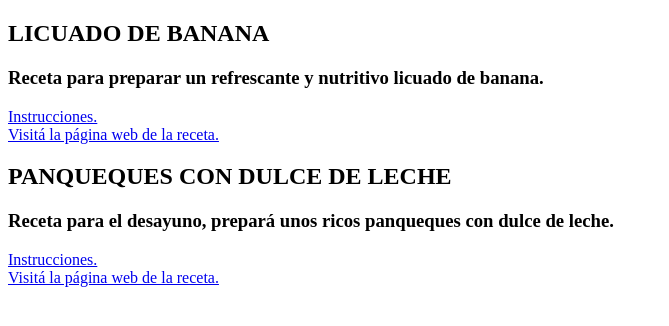
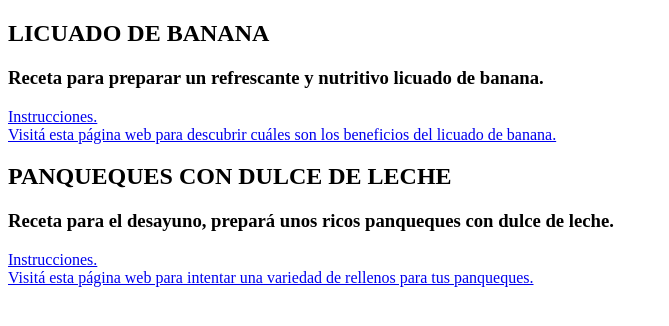
Before and after one commit to melisa-latorre/PotreroGRa2, a plain HTML site: page tarea 1/index.html in a window 1280 px wide. Shown: the whole page, without its empty margins (0-669 px from the left). Drawn offline with Linux system fonts and the light colour scheme.

Commit message:
cambios en los enlaces del index
Al principio entendí que había que poner páginas web que tengan las recetas y en realidad es algo relacionado a las comidas, cambié ambos enlaces.

```diff
--- a/tarea 1/index.html
+++ b/tarea 1/index.html
@@ -10,12 +10,12 @@
     <h3>Receta para preparar un refrescante y nutritivo licuado de banana.</h3>
     <a href="public/views/licuado.html" target="_blank"> Instrucciones. </a>
     <br>
-    <a href="https://mui.today/recetas/Receta-original-Prepara-perfecto-licuado-de-banana-en-10-minutos-20201105-0027.html" target="_blank"> Visitá la página web de la receta. </a>
+    <a href="https://laganini.com.ar/beneficio-del-licuado-de-banana/" target="_blank"> Visitá esta página web para descubrir cuáles son los beneficios del licuado de banana.</a>
 
     <h2>PANQUEQUES CON DULCE DE LECHE</h2>
     <h3>Receta para el desayuno, prepará unos ricos panqueques con dulce de leche.</h3>
     <a href="public/views/panqueques.html" target="_blank"> Instrucciones. </a>
     <br>
-    <a href="https://cookpad.com/ar/recetas/12683049-panqueques-con-dulce-de-leche-crepes" target="_blank"> Visitá la página web de la receta. </a>
+    <a href="https://jovifel.com.ar/2023/11/03/panqueques-con-dulce-de-leche-el-postre-argentino-que-todos-disfrutan/" target="_blank"> Visitá esta página web para intentar una variedad de rellenos para tus panqueques. </a>
 </body>
 </html>
```
